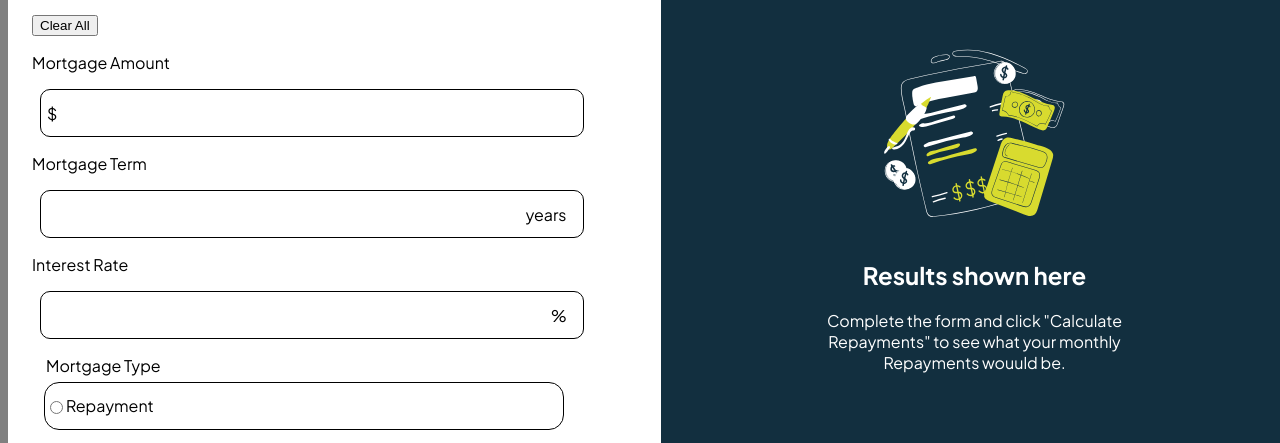
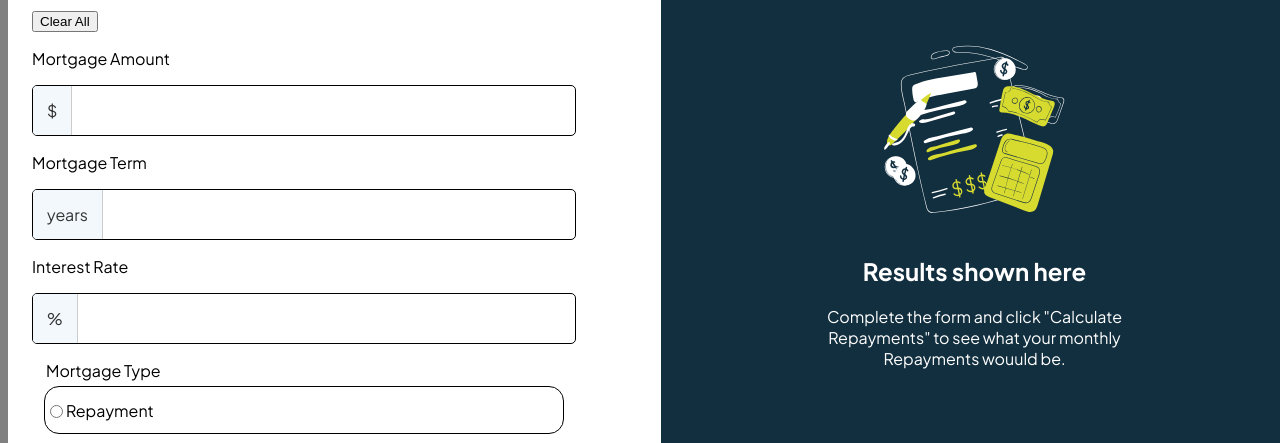
Before and after one commit to ValienteRitter/Mortgage-repayment-calculator, a plain HTML site: page index.html in a window 1280 px wide. Shown: the part 158-601 px from the top of the page. Drawn offline with Linux system fonts and the light colour scheme.

Commit message:
Style: Style better background for prefixes

```diff
--- a/style.css
+++ b/style.css
@@ -79,27 +79,37 @@ input[type="number"] {
 }
 
 .prefix {
-  position: absolute;
-  left: 15px;
-  top: 50%;
-  transform: translateY(-50%);
-  /* pointer-events: none; */
+  background-color: #f2f8fc;
+  padding: 14px;
+  font-size: 16px;
+  color: #333;
+  border-right: 1px solid #ccc;
 }
 
 .suffix {
-  position: absolute;
-  right: 10px;
-  top: 50%;
-  transform: translateY(-50%);
+  background-color: #f2f8fc;
+  padding: 14px;
+  font-size: 16px;
+  color: #333;
+  border-right: 1px solid #ccc;
 }
 
 .input-wrapper {
-  position: relative;
+  display: flex;
+  align-items: center;
+  border: 1px solid black;
+  border-radius: 5px;
+  overflow: hidden;
   width: 90%;
+
 }
 
 .input-wrapper input {
-  padding-left: 30px;
+  border: none;
+  flex: 1;
+  padding: 10px;
+  font-size: 16px;
+  outline: none;
 }
 
 
```
